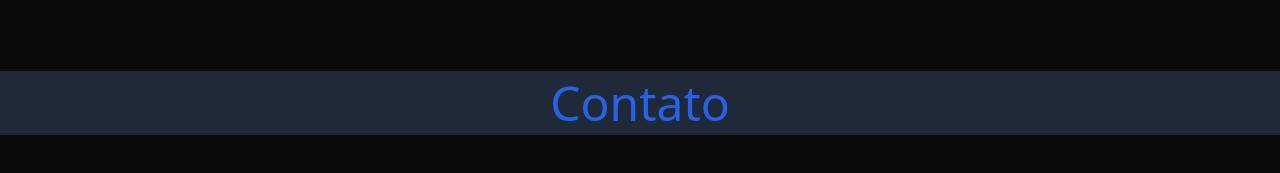
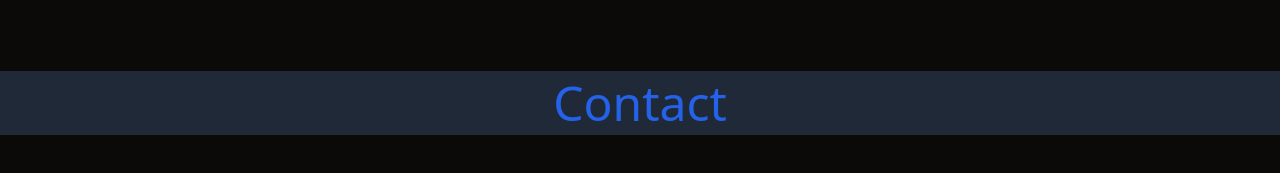
Before and after one commit to PabloLSa/my, a Next.js app: page / in a window 1280 px wide. Shown: the part 729-902 px from the top of the page. Built offline with nearby package versions, Linux system fonts and the light colour scheme.

Commit message:
Footer
 Mudança de Contato  para Contact no texto do footer principal

```diff
--- a/components/Footer.jsx
+++ b/components/Footer.jsx
@@ -19,7 +19,7 @@ const Footer = () => {
           <div className="container mx-auto text-center">
             <Link href="/contact">
               <span className="text-5xl animate-pulse bg-gradient-to-r from-blue-15b8c6 to-blue-500 bg-clip-text text-blue-600 animate-pulse-stronger">
-                Contato
+                Contact
               </span>
 
             </Link>
```
